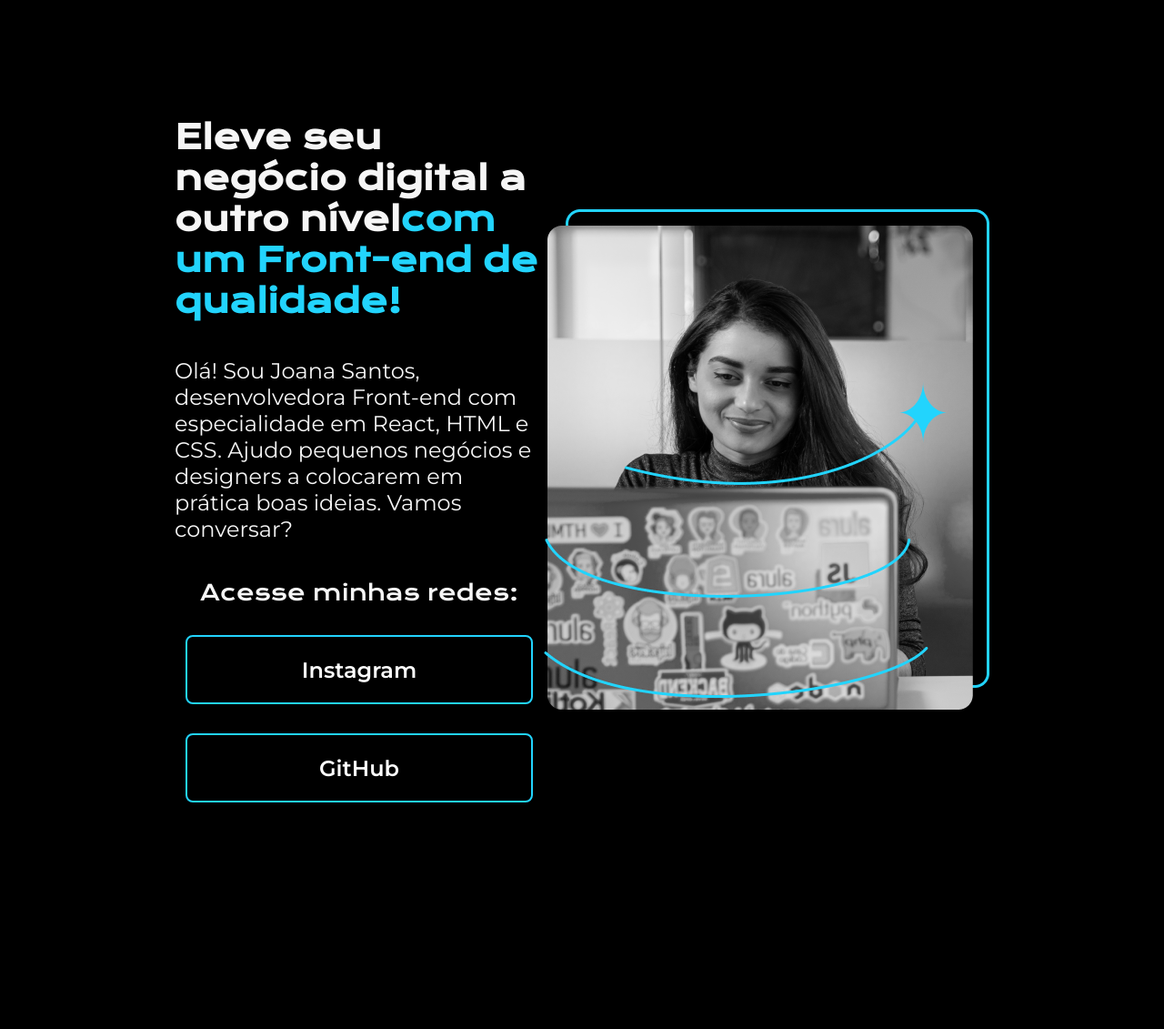
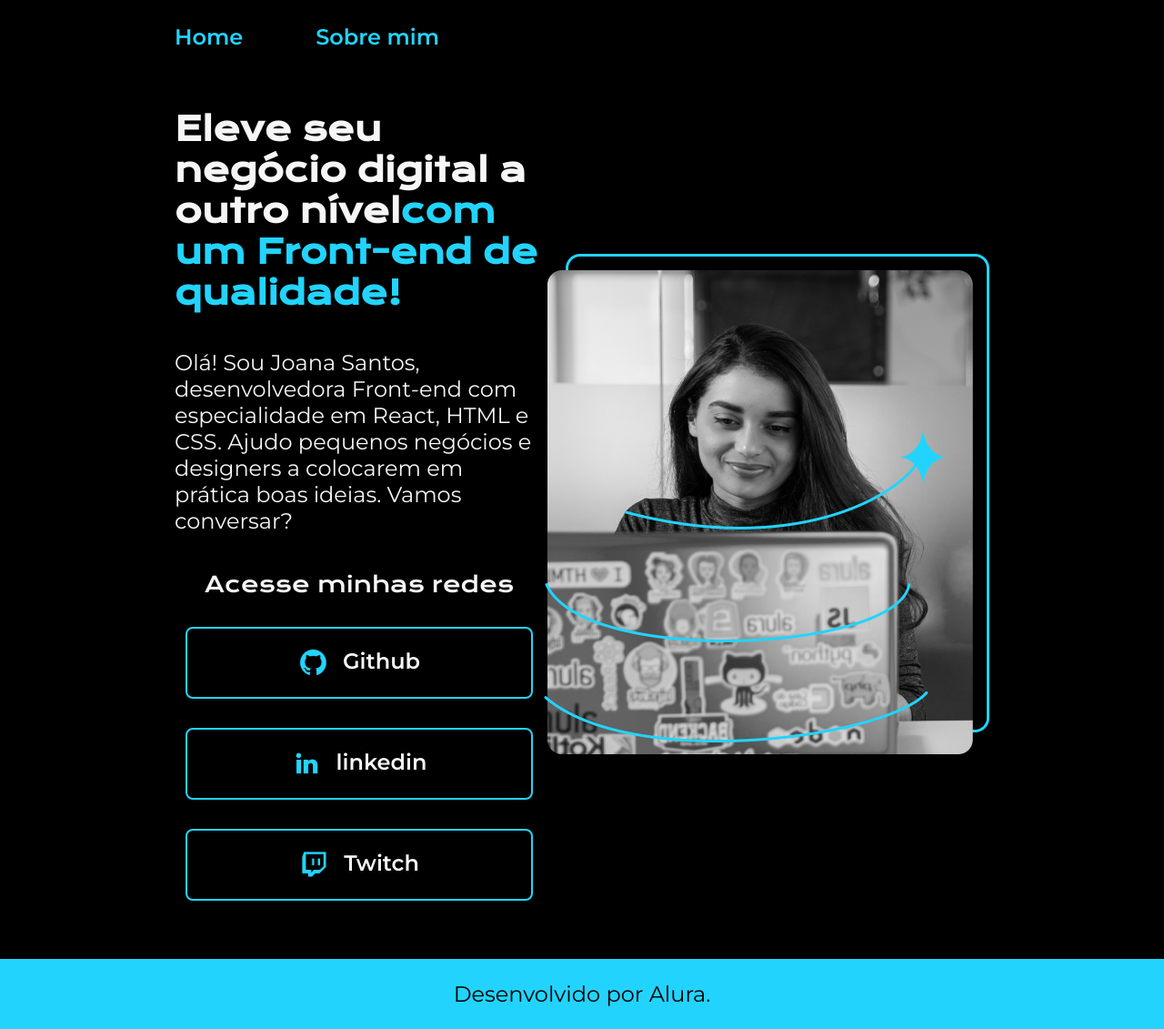
Before and after one commit to Paulo-exp/alura, a plain HTML site: page curso 3 HTML e CSS/Portifolio-HTML-e-CSS-Curso3-aula_5/index.html in a window 1280 px wide. Shown: the whole page at 91% size. Before the commit the page ends 928 px from the top, so only its background shows below. Drawn offline with nearby package versions, Linux system fonts and the light colour scheme.

Commit message:
Add files via upload

```diff
--- a/curso 3 HTML e CSS/Portifolio-HTML-e-CSS-Curso3-aula_5/index.html
+++ b/curso 3 HTML e CSS/Portifolio-HTML-e-CSS-Curso3-aula_5/index.html
@@ -6,11 +6,16 @@
     <meta http-equiv="X-UA-Compatible" content="IE=edge">
     <meta name="viewport" content="width=device-width, initial-scale=1.0">
     <title>Portifolio</title>
-    <link rel="stylesheet" href="style.css">
+    <link rel="stylesheet" href="./styles/style.css">
 </head>
 
 <body>
-    <header></header>
+    <header class="cabecalho">
+        <nav class="cabecalho__menu">
+            <a class="cabecalho__menu__link" href="index.html">Home</a>
+            <a class="cabecalho__menu__link" href="about.html">Sobre mim</a>
+        </nav>
+    </header>
     <main class="apresentacao">
         <section class="apresentacao__conteudo">
             <h1 class="apresentacao__conteudo__titulo">Eleve seu negócio digital a outro nível<strong
@@ -22,14 +27,26 @@
             colocarem em prática boas ideias. Vamos
             conversar?</p>
             <div class="apresentacao__links">
-                <h2 class="apresentacao__links__subtitulos">Acesse minhas redes: </h2>
-                <a class="apresentacao__links__link" href="https://instagram.com/rafaballerini">Instagram</a>
-                <a class="apresentacao__links__link" href="https://github.com/guilhermeonrails">GitHub</a>
+                <h2 class="apresentacao__links__subtitulo">Acesse minhas redes</h2>
+                <a class="apresentacao__links__link" href="https://github.com/rafaballerini">
+                    <img src="./assets/github.png">
+                    Github
+                </a>
+                <a class="apresentacao__links__link" href="https://linkedin.com/in/rafaellaballerini">
+                    <img src="./assets/linkedin.png">
+                    linkedin
+                </a>
+                <a class="apresentacao__links__link" href="https://twitch.tv/guilimadev">
+                    <img src="./assets/twitch.png">
+                    Twitch
+                </a>
             </div>
         </section>
-        <img src="imagem.png" alt="Foto da Joana Santos programando">
+        <img src="./assets/imagem.png" alt="Foto da Joana Santos programando">
     </main>
-    <footer></footer>
+    <footer class="rodape">
+        <p>Desenvolvido por Alura.</p>
+    </footer>
 </body>
 
 </html>
--- /dev/null
+++ b/curso 3 HTML e CSS/Portifolio-HTML-e-CSS-Curso3-aula_5/styles/style.css
@@ -0,0 +1,99 @@
+@import url('https://fonts.googleapis.com/css2?family=Krona+One&family=Montserrat:wght@400;600&display=swap');
+
+:root {
+    --cor-primaria: #000000;
+    --cor-secundaria: #F6F6F6;
+    --cor-terciaria: #22D4FD;
+    --cor-hover: #272727;
+
+    --fonte-primaria: 'Krona One', sans-serif;
+    --fonte-secundaria: 'Montserrat', sans-serif;
+}
+*{
+    margin: 0;
+    padding: 0;
+}
+
+body{
+    box-sizing: border-box;
+    background-color: var(--cor-primaria);
+    color: var(--cor-secundaria);
+}
+.cabecalho{
+    padding: 2% 0% 0% 15%;
+}
+.cabecalho__menu{
+    display: flex;
+    gap: 80px;
+}
+.cabecalho__menu__link{
+    font-family: var(--fonte-secundaria);
+    font-size: 24px;
+    font-weight: 600;
+    color: var(--cor-terciaria);
+    text-decoration: none;
+}
+.apresentacao{
+    padding: 5% 15%;
+    display: flex;
+    align-items: center;
+    justify-content: space-between;
+}
+.apresentacao__conteudo{
+    width: 615px;
+    display: flex;
+    flex-direction: column;
+    gap: 40px;
+}
+
+.apresentacao__conteudo__titulo{
+    font-size: 36px;
+    font-family: var(--fonte-primaria);
+}
+.titulo-destaque{
+    color: var(--cor-terciaria);
+}
+.apresentacao__conteudo__texto{
+    font-size: 24px;
+    font-family: var(--fonte-secundaria);
+}
+
+.apresentacao__links{
+    display: flex;
+    flex-direction: column;
+    justify-content: space-between;
+    align-items: center;
+    gap: 32px;
+}
+.apresentacao__links__subtitulo{
+    font-family: var(--fonte-primaria);
+    font-weight: 400;
+    font-size: 24px;
+}
+.apresentacao__links__link{
+    display: flex;
+    justify-content: center;
+    gap: 16px;
+    border: 2px solid var(--cor-terciaria);
+    width: 378px;
+    text-align: center;
+    border-radius: 8px;
+    font-size: 24px;
+    font-weight: 600;
+    padding: 21.5px 0;
+    text-decoration: none;
+    color: var(--cor-secundaria);
+    font-family: var(--fonte-secundaria);
+}
+.apresentacao__links__link:hover{
+    background-color: var(--cor-hover);
+}
+.rodape{
+    color: var(--cor-primaria);
+    background-color: var(--cor-terciaria);
+    padding: 24px;
+    text-align: center;
+    font-family: var(--fonte-secundaria);
+    font-size: 24px;
+    font-weight: 400;
+}
```
Also changed, not shown: curso 3 HTML e CSS/Portifolio-HTML-e-CSS-Curso3-aula_5/about.html (added, +44 -0 lines), curso 3 HTML e CSS/Portifolio-HTML-e-CSS-Curso3-aula_5/assets/Imagem.png (added), curso 3 HTML e CSS/Portifolio-HTML-e-CSS-Curso3-aula_5/assets/github.png (added), curso 3 HTML e CSS/Portifolio-HTML-e-CSS-Curso3-aula_5/assets/instagram.png (added), curso 3 HTML e CSS/Portifolio-HTML-e-CSS-Curso3-aula_5/assets/linkedin.png (added), curso 3 HTML e CSS/Portifolio-HTML-e-CSS-Curso3-aula_5/assets/twitch.png (added), curso 3 HTML e CSS/Portifolio-HTML-e-CSS-Curso3-aula_5/assets/twitter.png (added).
